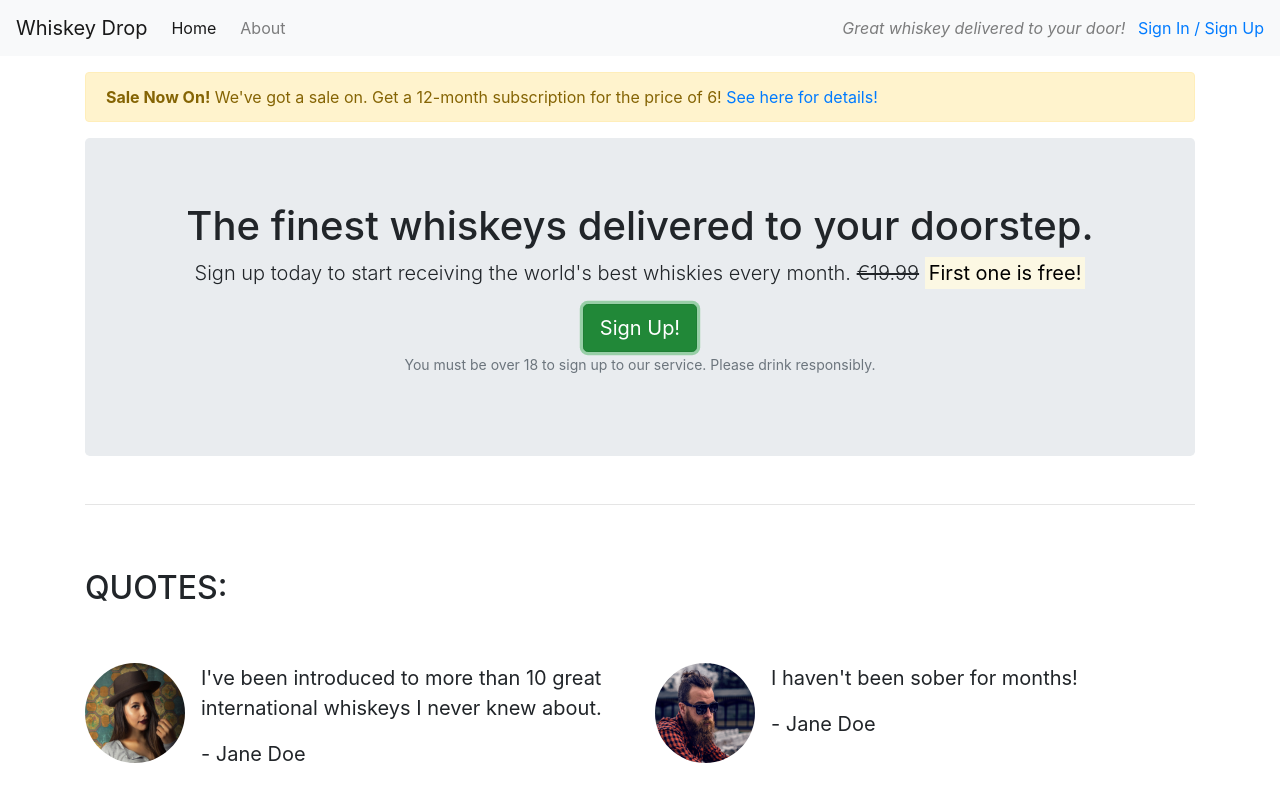
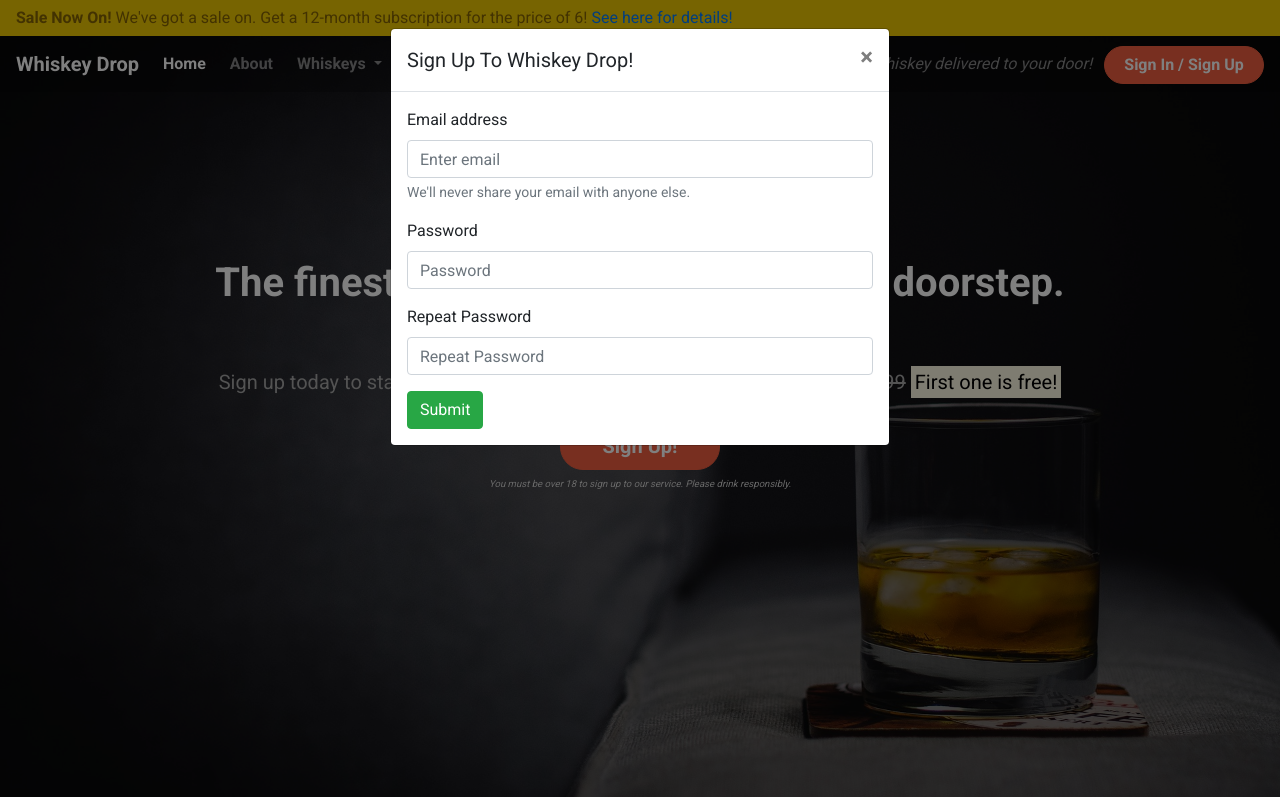
Before and after one commit to Mickyreegs/Bootstrap-Practice, a plain HTML site: page index.html in a window 1280 px wide. Both pictures are taken after a click on the button "Sign Up!". Shown: the top 797 px of the page. Drawn offline with nearby package versions, Linux system fonts and the light colour scheme.

Commit message:
Complete HTML/Bootstrap and add overriding CSS

```diff
--- a/assets/styles.css
+++ b/assets/styles.css
@@ -0,0 +1,140 @@
+body{
+    font-family: 'Roboto', sans-serif;
+}
+
+.alert-container .col-12{
+    padding-right: 0;
+    padding-left: 0;
+}
+
+.site-wide-alert{
+    border-radius: 0;
+    margin-bottom: 0;
+    padding: 5px 15px;
+    background-color: #eec802;
+    border-color: #eec802;
+}
+
+.callout-container{
+    height: 100vh;
+    background: url('../assets/images/whiskey-background.jpg') no-repeat bottom right fixed;
+    -webkit-background-size: cover;
+    -moz-background-size: cover;
+    -o-background-size: cover;
+    background-size: cover;
+
+    display: flex;
+    align-items: center;
+    justify-content: center;
+
+    position: relative;
+}
+
+.opaque-overlay{
+    position: absolute;
+    top: 0;
+    left: 0;
+    height: 100%;
+    width: 100%;
+    background-color: rgba(0,0,0,0.5);
+}
+
+.quotes-container{
+
+}
+
+.features-container{
+
+}
+
+/* Block Dividers */
+
+.block-divider{
+    width: 75px;
+    height: 5px;
+    border: 0;
+}
+
+.block-divider--orange{
+    background-color: #f05f40;
+}
+
+.block-divider--short{
+    width: 35px;
+}
+
+/* Navbar */
+
+.navalert-container{
+    position: absolute;
+    top: 0;
+    left: 0;
+    padding-left: 0;
+    padding-right: 0;
+    z-index: 1;
+}
+
+.navbar{
+    margin-bottom: 0;
+    border: 0;
+    width: 100%;
+    background-color: rgba(0,0,0,0.25);
+}
+
+.navbar .navbar-toggler{
+    border: 0;
+}
+
+.navbar-brand{
+    font-weight: bold;
+}
+
+.navbar .navbar-nav a{
+    font-weight: bold;
+}
+
+/* Jumbotron */
+
+.jumbotron{
+    background-color: transparent;
+}
+
+.jumbotron-header{
+    color: white;
+    font-weight: bold;
+    margin-bottom: 30px;
+}
+
+.jumbotron .lead{
+    margin: 25px 0;
+    color: #a7a7a7;
+}
+
+.jumbotron small{
+    font-size: 60%;
+    font-style: italic;
+    color: #d0d0d0;
+}
+
+/* Buttons */
+
+.btn--cta{
+    font-weight: bold;
+    border-radius: 23px;
+    width: 160px;
+}
+
+.btn--red{
+    color: white;
+    background-color: #f05f40;
+    border-color: #f05f40;
+}
+
+.btn--red:hover,
+.btn--red:active,
+.btn--red:focus,
+.btn--red:active:focus {
+    background-color: #df4929;
+    border-color: #df4929;
+    color: white;
+}
--- a/index.html
+++ b/index.html
@@ -11,12 +11,46 @@
       integrity="sha384-xOolHFLEh07PJGoPkLv1IbcEPTNtaed2xpHsD9ESMhqIYd0nLMwNLD69Npy4HI+N"
       crossorigin="anonymous"
     />
-    <script src="https://kit.fontawesome.com/57774cf450.js" crossorigin="anonymous"></script>
+    <link
+      href="https://fonts.googleapis.com/css?family=Roboto:400,700"
+      rel="stylesheet"
+    />
+    <script
+      src="https://kit.fontawesome.com/57774cf450.js"
+      crossorigin="anonymous"
+    ></script>
+    <link rel="stylesheet" href="assets/styles.css" type="text/css" />
   </head>
 
   <body>
-    <nav class="navbar navbar-light bg-light navbar-expand-sm">
+    <div class="container-fluid navalert-container">
+      <div class="container-fluid alert-container">
+        <div class="row d-none d-sm-block">
+          <div class="col-12">
+            <div class="site-wide-alert alert alert-warning">
+              <strong>Sale Now On!</strong> We've got a sale on. Get a 12-month
+              subscription for the price of 6!
+              <a href="">See here for details!</a>
+            </div>
+          </div>
+        </div>
+      </div>
+      <nav class="navbar navbar-dark navbar-expand-sm">
         <a href="/" class="navbar-brand">Whiskey Drop</a>
+
+        <button
+          class="navbar-toggler ml-auto"
+          type="button"
+          data-toggle="collapse"
+          data-target="#navbarNavDropdown"
+          aria-controls="navbarNavDropdown"
+          aria-expanded="false"
+          aria-label="Toggle navigation"
+        >
+          <span class="navbar-toggler-icon"></span>
+        </button>
+
+        <div class="collapse navbar-collapse" id="navbarNavDropdown">
           <ul class="navbar-nav mr-auto">
             <li class="active nav-item mr-2">
               <a class="nav-link" href="/">Home</a>
@@ -24,31 +58,53 @@
             <li class="nav-item mr-2">
               <a class="nav-link" href="/about">About</a>
             </li>
+            <li class="nav-item dropdown">
+              <a
+                class="nav-link dropdown-toggle"
+                href="#"
+                id="navbarDropdownMenuLink"
+                role="button"
+                data-toggle="dropdown"
+                aria-haspopup="true"
+                aria-expanded="false"
+              >
+                Whiskeys
+              </a>
+              <div
+                class="dropdown-menu"
+                aria-labelledby="navbarDropdownMenuLink"
+              >
+                <a class="dropdown-item" href="#">Irish</a>
+                <a class="dropdown-item" href="#">Scotch</a>
+                <a class="dropdown-item" href="#">Japanese</a>
+                <a class="dropdown-item" href="#">American</a>
+              </div>
+            </li>
+
             <li class="nav-item mr-2 d-block d-sm-none">
               <a class="nav-link" href="/login">Sign In / Sign Up</a>
             </li>
           </ul>
+        </div>
         <div class="d-none d-md-block">
           <p class="navbar-text my-auto mr-2">
             <i>Great whiskey delivered to your door!</i>
           </p>
-        <a href="/login">Sign In / Sign Up</a>
+          <a href="/login" class="btn btn--cta btn--red">Sign In / Sign Up</a>
         </div>
       </nav>
+    </div>
 
-    <article class="container mt-3">
-        <div class="row d-none d-sm-block">
-            <div class="col-12">
-                <div class="alert alert-warning">
-                    <strong>Sale Now On!</strong> We've got a sale on.  Get a 12-month subscription for the price of 6! <a href="">See here for details!</a>
-                </div>
-            </div>
-        </div>
+    <div class="conatiner-fluid callout-container">
       <!-- Callout -->
+      <div class="opaque-overlay">&nbsp;</div>
       <div class="row">
         <div class="col-12">
           <section class="callout jumbotron text-center">
-            <h1>The finest whiskeys delivered to your doorstep.</h1>
+            <h1 class="jumbotron-header">
+              The finest whiskeys delivered to your doorstep.
+            </h1>
+            <hr class="block-divider block-divider--orange" />
             <p class="lead">
               Sign up today to start receiving the world's best whiskies every
               month.
@@ -56,7 +112,13 @@
               <span class="d-inline d-sm-none"><br /></span>
               <strong><mark>First one is free!</mark></strong>
             </p>
-            <button class="btn btn-success btn-lg">Sign Up!</button>
+            <button
+              class="btn btn-lg btn--cta btn--red"
+              data-toggle="modal"
+              data-target="#signUpModal"
+            >
+              Sign Up!
+            </button>
             <p class="text-muted">
               <small
                 >You must be over 18 to sign up to our service. Please drink
@@ -67,9 +129,10 @@
         </div>
       </div>
       <!-- /.callout -->
-      <hr />
+    </div>
 
     <!-- Quotes -->
+    <div class="conatiner quotes-container">
       <section class="quotes">
         <div class="row">
           <div class="col-12 my-5">
@@ -119,9 +182,10 @@
         </div>
       </section>
       <!-- /.quotes -->
-      <hr />
+    </div>
 
     <!-- Features -->
+    <div class="features-conatainer">
       <section class="features">
         <div class="row">
           <div class="col-12 my-5">
@@ -131,7 +195,10 @@
         <div class="row">
           <div class="col-12 col-md-6 col-lg-4">
             <div class="feature">
-              <h3><i class="fa-solid fa-gifts d-none d-sm-inline"></i> Feature 1 <span class="badge badge-success">NEW!</span></h3>
+              <h3>
+                <i class="fa-solid fa-gifts d-none d-sm-inline"></i> Feature 1
+                <span class="badge badge-success">NEW!</span>
+              </h3>
               <p>
                 Lorem ipsum dolor sit amet, consectetur adipiscing elit, sed do
                 eiusmod tempor incididunt ut labore et dolore magna aliqua. Ut
@@ -144,7 +211,10 @@
 
           <div class="col-12 col-md-6 col-lg-4">
             <div class="feature">
-              <h3><i class="fa-solid fa-credit-card d-none d-sm-inline"></i> Feature 2</h3>
+              <h3>
+                <i class="fa-solid fa-credit-card d-none d-sm-inline"></i>
+                Feature 2
+              </h3>
               <p>
                 Lorem ipsum dolor sit amet, consectetur adipiscing elit, sed do
                 eiusmod tempor incididunt ut labore et dolore magna aliqua. Ut
@@ -157,7 +227,10 @@
 
           <div class="col-12 d-md-none d-lg-block col-lg-4">
             <div class="feature">
-              <h3><i class="fa-solid fa-circle-xmark d-none d-sm-inline"></i> Feature 3</h3>
+              <h3>
+                <i class="fa-solid fa-circle-xmark d-none d-sm-inline"></i>
+                Feature 3
+              </h3>
               <p>
                 Lorem ipsum dolor sit amet, consectetur adipiscing elit, sed do
                 eiusmod tempor incididunt ut labore et dolore magna aliqua. Ut
@@ -169,7 +242,7 @@
           </div>
         </div>
       </section>
-      <hr />
+    </div>
     <!-- /.features -->
 
     <!-- Monthly Favourites -->
@@ -213,9 +286,75 @@
       </div>
     </section>
     <!-- /.Monthly Favourites -->
-    </article>
-    <script src="https://cdn.jsdelivr.net/npm/jquery@3.5.1/dist/jquery.slim.min.js" integrity="sha384-DfXdz2htPH0lsSSs5nCTpuj/zy4C+OGpamoFVy38MVBnE+IbbVYUew+OrCXaRkfj" crossorigin="anonymous"></script>
-    <script src="https://cdn.jsdelivr.net/npm/popper.js@1.16.1/dist/umd/popper.min.js" integrity="sha384-9/reFTGAW83EW2RDu2S0VKaIzap3H66lZH81PoYlFhbGU+6BZp6G7niu735Sk7lN" crossorigin="anonymous"></script>
-    <script src="https://cdn.jsdelivr.net/npm/bootstrap@4.6.2/dist/js/bootstrap.min.js" integrity="sha384-+sLIOodYLS7CIrQpBjl+C7nPvqq+FbNUBDunl/OZv93DB7Ln/533i8e/mZXLi/P+" crossorigin="anonymous"></script>
+
+    <div class="modal" tabindex="-1" role="dialog" id="signUpModal">
+      <div class="modal-dialog" role="document">
+        <div class="modal-content">
+          <div class="modal-header">
+            <h5 class="modal-title">Sign Up To Whiskey Drop!</h5>
+            <button
+              type="button"
+              class="close"
+              data-dismiss="modal"
+              aria-label="Close"
+            >
+              <span aria-hidden="true">&times;</span>
+            </button>
+          </div>
+          <div class="modal-body">
+            <form>
+              <div class="form-group">
+                <label for="exampleInputEmail1">Email address</label>
+                <input
+                  type="email"
+                  class="form-control"
+                  id="exampleInputEmail1"
+                  aria-describedby="emailHelp"
+                  placeholder="Enter email"
+                />
+                <small id="emailHelp" class="form-text text-muted"
+                  >We'll never share your email with anyone else.</small
+                >
+              </div>
+              <div class="form-group">
+                <label for="password">Password</label>
+                <input
+                  type="password"
+                  class="form-control"
+                  id="password"
+                  placeholder="Password"
+                />
+              </div>
+              <div class="form-group">
+                <label for="repeatPassword">Repeat Password</label>
+                <input
+                  type="password"
+                  class="form-control"
+                  id="repeatPassword"
+                  placeholder="Repeat Password"
+                />
+              </div>
+              <button type="submit" class="btn btn-success">Submit</button>
+            </form>
+          </div>
+        </div>
+      </div>
+    </div>
+
+    <script
+      src="https://cdn.jsdelivr.net/npm/jquery@3.5.1/dist/jquery.slim.min.js"
+      integrity="sha384-DfXdz2htPH0lsSSs5nCTpuj/zy4C+OGpamoFVy38MVBnE+IbbVYUew+OrCXaRkfj"
+      crossorigin="anonymous"
+    ></script>
+    <script
+      src="https://cdn.jsdelivr.net/npm/popper.js@1.16.1/dist/umd/popper.min.js"
+      integrity="sha384-9/reFTGAW83EW2RDu2S0VKaIzap3H66lZH81PoYlFhbGU+6BZp6G7niu735Sk7lN"
+      crossorigin="anonymous"
+    ></script>
+    <script
+      src="https://cdn.jsdelivr.net/npm/bootstrap@4.6.2/dist/js/bootstrap.min.js"
+      integrity="sha384-+sLIOodYLS7CIrQpBjl+C7nPvqq+FbNUBDunl/OZv93DB7Ln/533i8e/mZXLi/P+"
+      crossorigin="anonymous"
+    ></script>
   </body>
 </html>
```
Also changed, not shown: assets/images/whiskey-background.jpg (added). Lines whose indentation alone changed are shown as unchanged.
